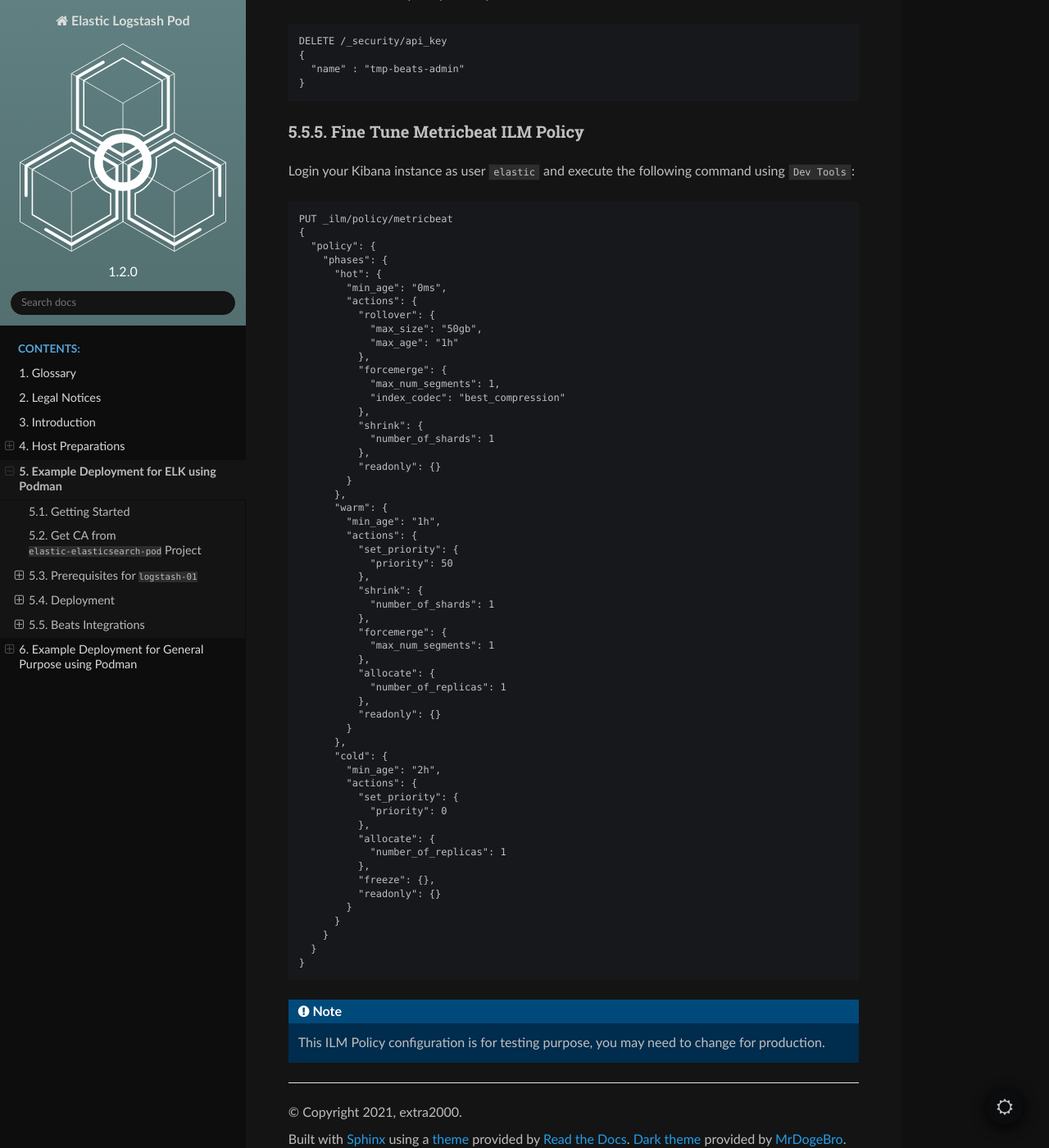
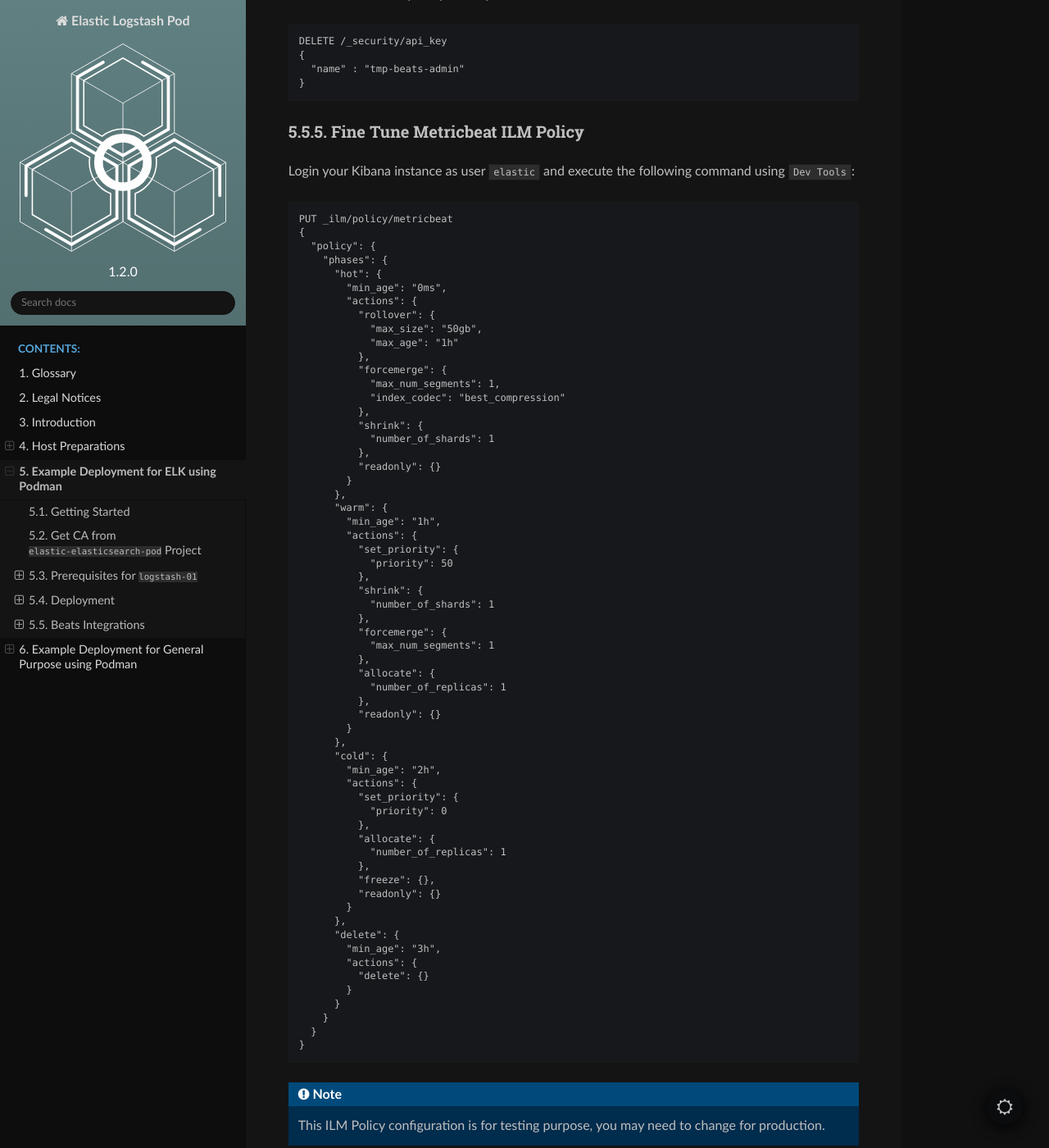
Before and after one commit to extra2000/elastic-logstash-pod, a Sphinx documentation site: the page built from docs/source/example_podman_elk.rst, in a window 1280 px wide and 1400 px high, scrolled down 6207 px. Shown: the whole window at 82% size. Built offline with Sphinx 7.4.7 and the Read the Docs theme 2.0.0, drawn with Linux system fonts in a browser that asks for light colours.

Commit message:
docs(metricbeat): add delete phase

```diff
--- a/docs/source/example_podman_elk.rst
+++ b/docs/source/example_podman_elk.rst
@@ -393,6 +393,12 @@ Login your Kibana instance as user ``elastic`` and execute the following command
               "freeze": {},
               "readonly": {}
             }
+          },
+          "delete": {
+            "min_age": "3h",
+            "actions": {
+              "delete": {}
+            }
           }
         }
       }
--- a/docs/source/example_podman_general.rst
+++ b/docs/source/example_podman_general.rst
@@ -401,6 +401,12 @@ Login your Kibana instance as user ``elastic`` and execute the following command
               "freeze": {},
               "readonly": {}
             }
+          },
+          "delete": {
+            "min_age": "3h",
+            "actions": {
+              "delete": {}
+            }
           }
         }
       }
```
